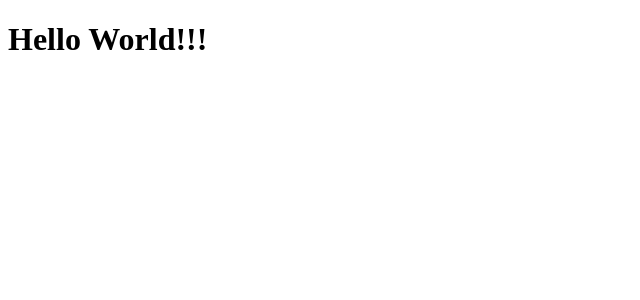
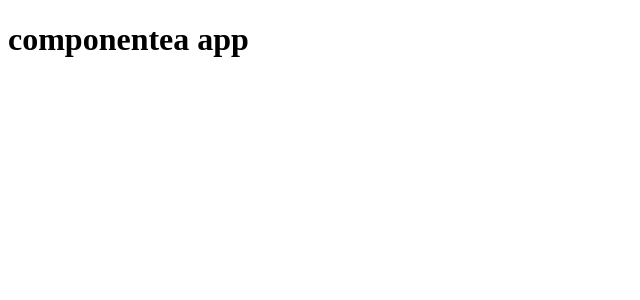
Before and after one commit to g3x-Guilherme/react-fundamentals, a React app: page / in a window 1280 px wide. Shown: the top 300 px of the page, without its empty margins (0-640 px from the left). Built offline with nearby package versions, Linux system fonts and the light colour scheme.

Commit message:
creating the first component

```diff
--- /dev/null
+++ b/src/App.js
@@ -0,0 +1,5 @@
+import React from 'react';
+
+export function App() {
+  return <h1>componentea app</h1>
+}
--- a/src/index.js
+++ b/src/index.js
@@ -1,9 +1,8 @@
 import React from 'react';
 import ReactDOM from 'react-dom';
+import { App } from './App';
 
 ReactDOM.render(
-  <h1>
-    <span id = "title"> Hello World!!!</span>
-    </h1>,
-  document.getElementById('root')
+  <App />,
+  document.getElementById('root'),
 );
```
